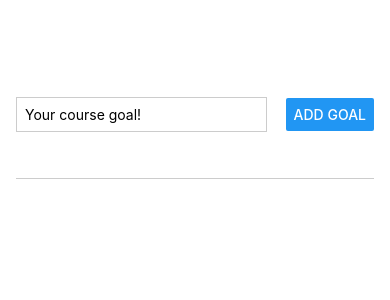
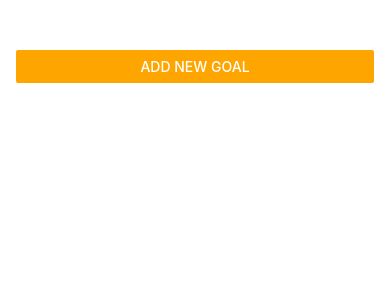
Before and after one commit to CelestialCoyote/react-native-turtorials, a React Native app in the folder ReactNativeTutorial/: screen / in a window 390 px wide. Shown: the top 300 px of the page. Built offline with nearby package versions, Linux system fonts and the light colour scheme.

Commit message:
added modal

```diff
--- a/ReactNativeTutorial/App.js
+++ b/ReactNativeTutorial/App.js
@@ -1,15 +1,21 @@
 import { useState } from "react";
 import {
 	StyleSheet,
+	Button,
+	FlatList,
 	View,
-	FlatList,
 } from "react-native";
 import GoalInput from "./components/GoalInput";
 import GoalItem from "./components/GoalItems";
 
 
 export default function App() {
+	const [modalVisible, setModalVisible] = useState(false);
 	const [goals, setGoals] = useState([]);
+
+	const startAddGoalHandler = () => {
+		setModalVisible(true);
+	};
 
 	const addGoalHandler = (goalText) => {
 		setGoals(currentGoals => [
@@ -26,7 +32,16 @@ export default function App() {
 
 	return (
 		<View style={styles.appContainer}>
-			<GoalInput addGoal={addGoalHandler}/>
+			<Button
+				title="Add New Goal"
+				color="orange"
+				onPress={startAddGoalHandler}
+			/>
+
+			<GoalInput
+				visible={modalVisible}
+				addGoal={addGoalHandler}
+			/>
 
 			<View style={styles.goalsContainer}>
 				<FlatList
--- a/ReactNativeTutorial/components/GoalInput.js
+++ b/ReactNativeTutorial/components/GoalInput.js
@@ -1,5 +1,5 @@
 import { useState } from "react";
-import { StyleSheet, View, TextInput, Button } from "react-native";
+import { StyleSheet, View, TextInput, Button, Modal } from "react-native";
 
 
 export default function GoalInput(props) {
@@ -15,6 +15,10 @@ export default function GoalInput(props) {
 	}
 
 	return (
+		<Modal
+			visible={props.visible}
+			animationType="slide"
+		>
 			<View style={styles.inputContainer}>
 				<TextInput
 					style={styles.textInput}
@@ -27,6 +31,7 @@ export default function GoalInput(props) {
 					onPress={addGoalHandler}
 				/>
 			</View>
+		</Modal>
 	);
 };
 
--- a/ReactNativeTutorial/components/GoalItems.js
+++ b/ReactNativeTutorial/components/GoalItems.js
@@ -3,13 +3,19 @@ import { StyleSheet, View, Text, Pressable } from "react-native";
 
 export default function GoalItem(props) {
     return (
-        <Pressable onPress={props.onDeleteGoal.bind(this, props.id)}>
-            <View style={styles.goalItem}>
+
+        <View style={styles.goalItem}>
+            <Pressable
+                android_ripple={{color: "orange"}}
+                style={({ pressed }) => pressed && styles.pressedItem}
+                onPress={props.onDeleteGoal.bind(this, props.id)}
+            >
                 <Text style={styles.goalText}>
                     {props.text}
                 </Text>
-            </View>
-        </Pressable>
+            </Pressable>
+        </View >
+
     );
 };
 
@@ -24,4 +30,7 @@ const styles = StyleSheet.create({
     goalText: {
         color: "red",
     },
+    pressedItem: {
+        opacity: 0.5
+    }
 });
```
Lines whose indentation alone changed are shown as unchanged.
